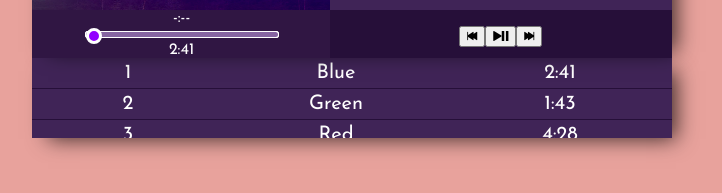
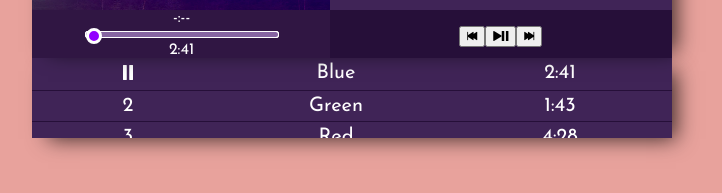
Before and after one commit to vaishali-umrikar/bloc-jams-react, a React (Create React App) app: page /album/the-colors in a window 1280 px wide. Both pictures are taken after a click on the button 760 px from the left and 389 px from the top of the page. Shown: the part 353-546 px from the top of the page, without its empty margins (288-1010 px from the left). Built offline with nearby package versions, Linux system fonts and the light colour scheme.

Commit message:
Hover glitch

```diff
--- a/src/components/Album.js
+++ b/src/components/Album.js
@@ -17,8 +17,7 @@ class Album extends Component {
       duration: album.songs[0].duration,
       currentVolume: 0.5,
       volumePercent: 50,
-      isPlaying: false,
-      isHovered: false
+      isPlaying: false
     };
 
     this.audioElement = document.createElement('audio');
@@ -116,6 +115,29 @@ class Album extends Component {
       }
     }
 
+    playPauseButton(index, song) {
+      const play = <span className="ion-play"></span>;
+      const pause = <span className="ion-pause"></span>;
+      const songNumber = index+1;
+      if (this.state.isPlaying && (this.state.currentSong == song)) {
+        return pause;
+      } else if (song.isHovered) {
+        return play;
+      } else {
+        return songNumber;
+      }
+    }
+
+    isHovered(song) {
+      song.isHovered = true;
+      this.setState({album: this.state.album});
+    }
+
+    notHovered(song) {
+      song.isHovered = false;
+      this.setState({album: this.state.album});
+    }
+
   render() {
     return (
 <div>
@@ -175,11 +197,11 @@ class Album extends Component {
 <div className="song_list">
   {
     this.state.album.songs.map( (song, index) =>
-      <div className="title" key={index} onClick={() => this.handleSongClick(song)} >
-        <div id="track">{index+1}</div>
-        <div id="song-title">{song.title}</div>
-        <div id="duration">{this.formatTime(song.duration)}</div>
-      </div>
+      <span className="title" key={index} onClick={() => this.handleSongClick(song)} onMouseEnter={() => this.isHovered(song)} onMouseOut={() => this.notHovered(song)} >
+        <span id="track">{this.playPauseButton(index, song)}</span>
+        <span id="song-title">{song.title}</span>
+        <span id="duration">{this.formatTime(song.duration)}</span>
+      </span>
     )
   }
 </div>
```
